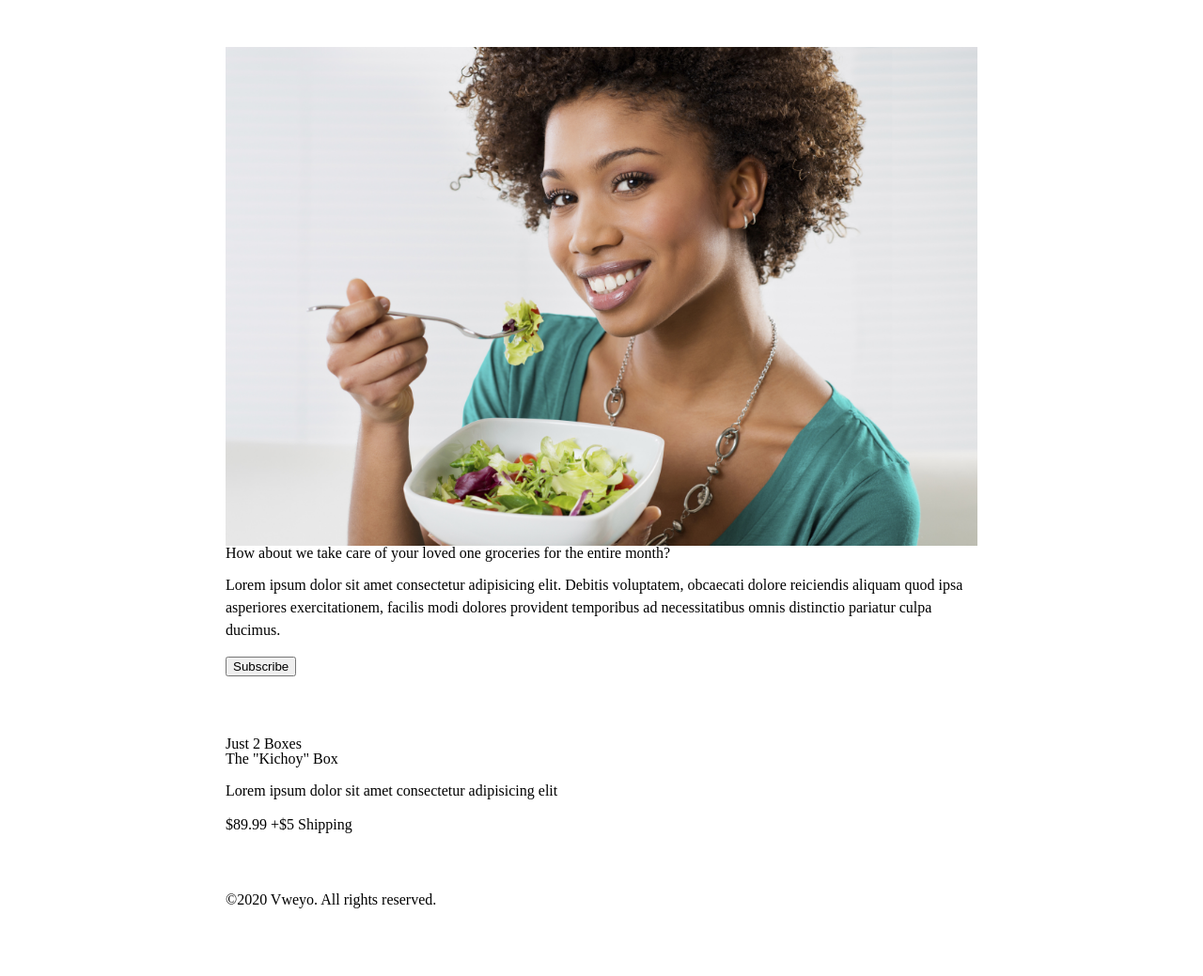
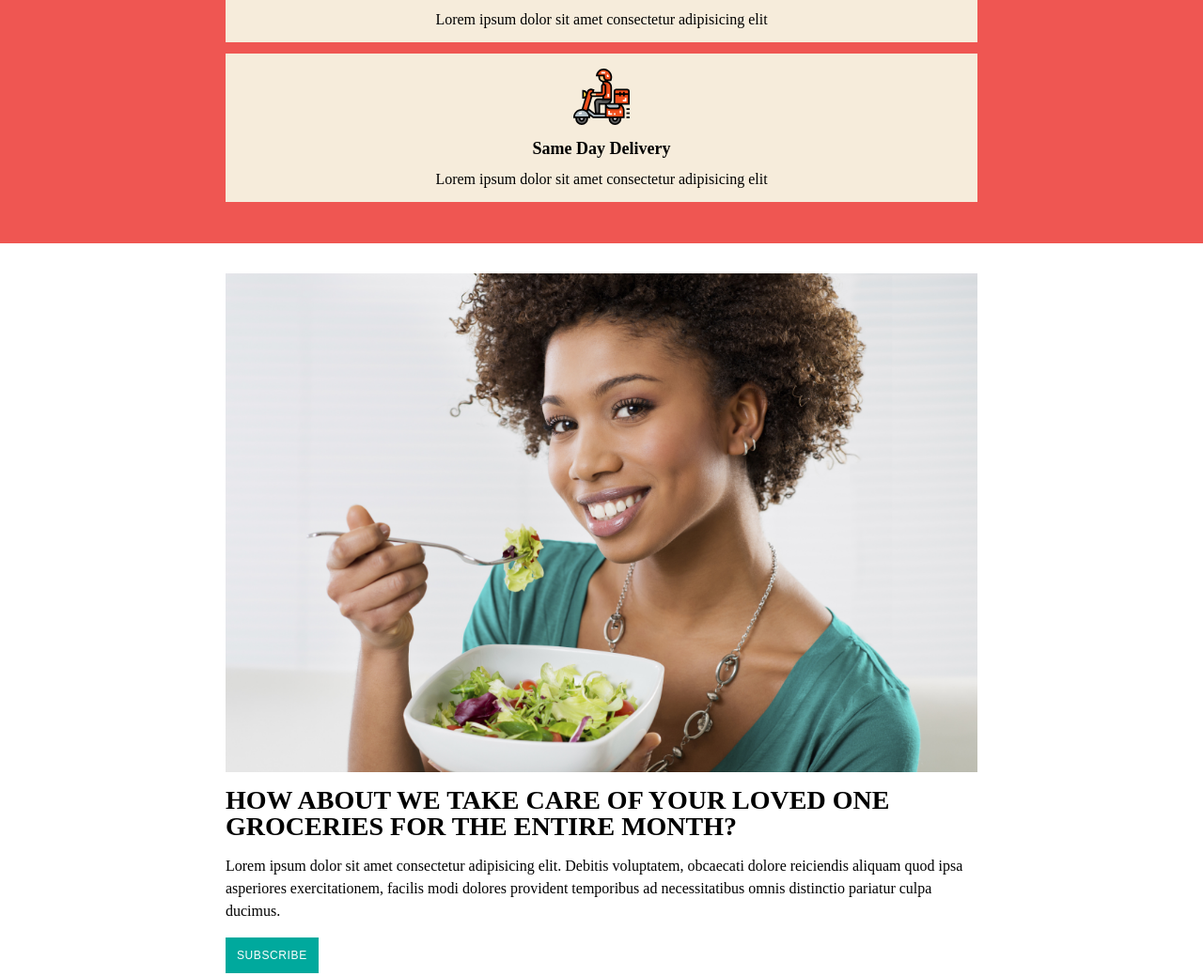
Before and after one commit to kenold/vweyo, a website: page index.html in a window 1280 px wide. Shown: the part 539-1578 px from the top of the page at 94% size. Before the commit the page ends 1537 px from the top, so only its background shows below. Drawn offline with Linux system fonts and the light colour scheme.

Commit message:
add button and boxes styles

```diff
--- a/sass/main.scss
+++ b/sass/main.scss
@@ -24,6 +24,25 @@ p {
     @include font-size(16);
     line-height: 1.5;
     margin: 14px 0 16px;
+}
+
+// buttons
+button {
+    background: transparent;
+    border: 0;
+}
+.button {
+    font-size: .75rem;
+    letter-spacing: .6px;
+    padding: .75rem;
+    text-transform: uppercase;
+    &--primary {
+        background-color: var(--color-primary);
+        color: #fff;
+    }
+    &--secondary {
+       background-color: var(--color-secondary);
+    }
 }
 
 // hide skip to content link
@@ -86,16 +105,78 @@ a.skip-link {
 
 section {
     padding: 2rem 0;
+    h2 {
+        font-family: var(--font-title);
+        font-size: 1.75rem;
+        font-weight: 700;
+        margin-bottom: 1rem;
+        text-transform: uppercase;
+    }
 }
-// how-it-works section
-.how-it-works {
+.section {
+    &-text {
+        font-weight: normal;
+    }
+}
+// section: steps/how-it-works
+.steps-section {
     background-color: var(--color-secondary);
     color: var(--color-white);
 }
 .step-list {
     display: flex;
+    flex-direction: column;
+    padding-top: 2rem;
+    &__item {
+        background-color: var(--color-brown-light);
+        color: #000;
+        margin-bottom: 0.75rem;
+        padding: 1rem;
+        text-align: center;
+        img {
+            max-width: 60px;
+        }
+        &-title {
+            font-size: 1.125rem;
+            font-weight: 700;
+            margin: 1rem 0;
+        }
+    }
 }
 
+// section: subscribe
+.subscribe {
+    &__photo {
+        margin-bottom: 1rem;
+    }
+}
+
+// section: boxes
+.box-list {
+    &__item {
+        &-photo {
+            margin-bottom: 1rem;
+            &--primary {
+                background-color: var(--color-primary);
+                height: 350px;
+                width: 100%;
+            }
+        }
+        h4 {
+            font-weight: 700;
+        }
+        p {
+            margin: .5rem 0;
+        }
+        .price__amount {
+            font-weight: 700;
+        }
+        .price__shipping {
+            color: #444;
+            font-size: .75rem;
+        }
+    }
+}
 // main footer
 .main-footer {
     margin: 2rem 0;
```
Also changed, not shown: assets/css/style.css.
